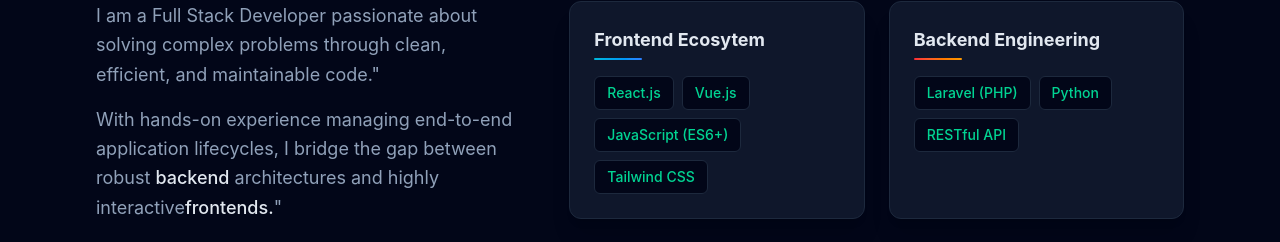
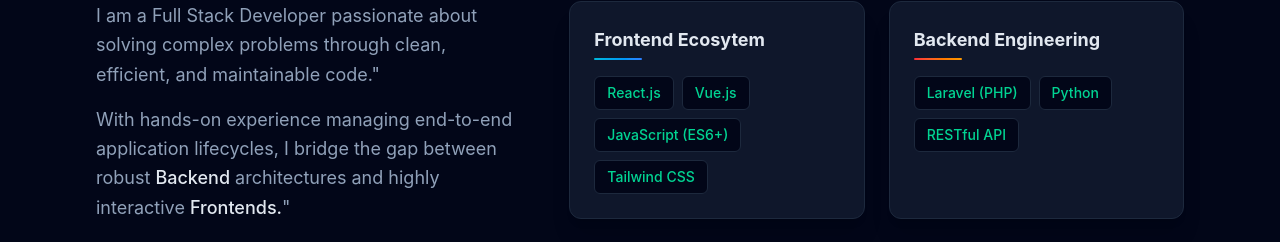
Before and after one commit to azerezaid/rezafadhilah, a React (Vite) app: page / in a window 1280 px wide. Shown: the part 1016-1258 px from the top of the page. Built offline with nearby package versions, Linux system fonts and the light colour scheme.

Commit message:
Update About.jsx

```diff
--- a/src/sections/About.jsx
+++ b/src/sections/About.jsx
@@ -38,7 +38,7 @@
             <p>
               I am a Full Stack Developer passionate about solving complex problems through clean, efficient, and maintainable code."
             </p>
-            <p>With hands-on experience managing end-to-end application lifecycles, I bridge the gap between robust <span className="text-slate-200 font-medium">backend</span> architectures and highly interactive<span className="text-slate-200 font-medium">frontends.</span>"
+            <p>With hands-on experience managing end-to-end application lifecycles, I bridge the gap between robust <span className="text-slate-200 font-medium">Backend</span> architectures and highly interactive <span className="text-slate-200 font-medium">Frontends.</span>"
             </p>
           </div>
 
```
